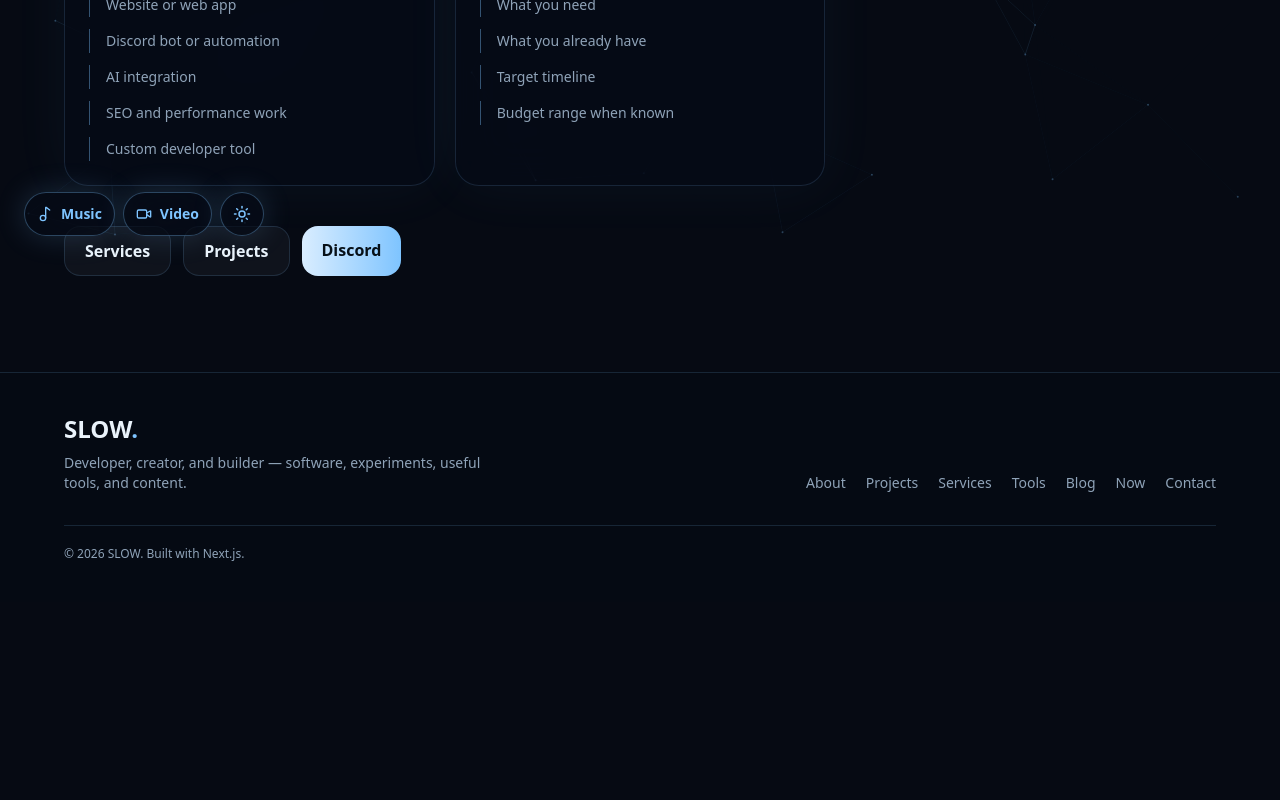
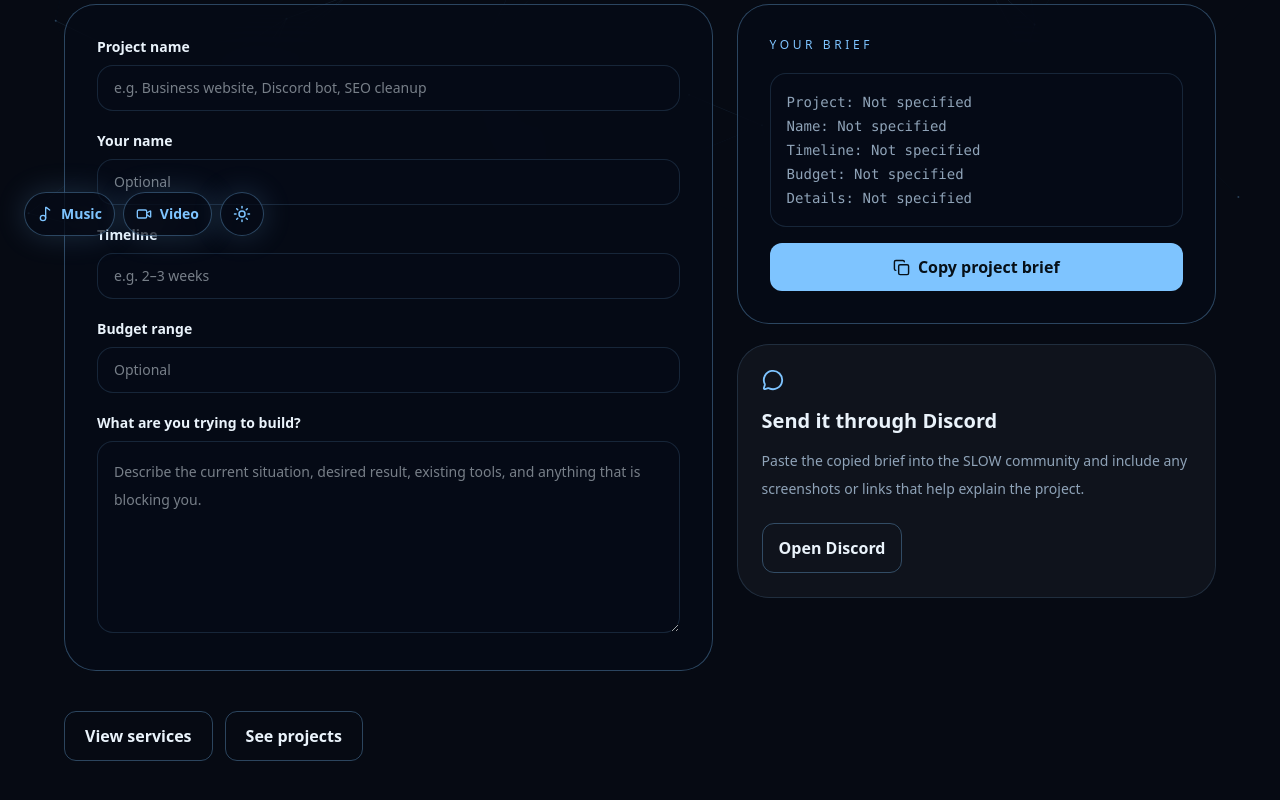
Before and after one commit to SLOW429/personal-site, a Next.js app: page /contact in a window 1280 px wide. Shown: the part 540-1340 px from the top of the page. Before the commit the page ends 1142 px from the top, so only its background shows below. Built offline with nearby package versions, Linux system fonts and the light colour scheme.

Commit message:
build practical project intake page

```diff
--- /dev/null
+++ b/app/contact/page.tsx
@@ -0,0 +1,79 @@
+"use client";
+
+import { useMemo, useState } from "react";
+import type { Metadata } from "next";
+import Link from "next/link";
+import { Check, Copy, MessageCircle } from "lucide-react";
+
+export const metadata: Metadata = {
+  title: "Start a Project",
+  description: "Prepare a clear project brief for SLOW: what you need, timeline, current setup, and budget.",
+  alternates: { canonical: "/contact" },
+};
+
+export default function ContactPage() {
+  const [name, setName] = useState("");
+  const [project, setProject] = useState("");
+  const [timeline, setTimeline] = useState("");
+  const [budget, setBudget] = useState("");
+  const [details, setDetails] = useState("");
+  const [copied, setCopied] = useState(false);
+
+  const brief = useMemo(() => {
+    return [`Project: ${project || "Not specified"}`, `Name: ${name || "Not specified"}`, `Timeline: ${timeline || "Not specified"}`, `Budget: ${budget || "Not specified"}`, `Details: ${details || "Not specified"}`].join("\n");
+  }, [budget, details, name, project, timeline]);
+
+  async function copyBrief() {
+    try {
+      await navigator.clipboard.writeText(brief);
+      setCopied(true);
+      window.setTimeout(() => setCopied(false), 1400);
+    } catch {
+      setCopied(false);
+    }
+  }
+
+  return (
+    <main className="min-h-screen px-5 py-16 md:py-24">
+      <div className="mx-auto max-w-6xl">
+        <header className="max-w-3xl">
+          <p className="text-xs uppercase tracking-[0.35em] text-[var(--gold)]">SLOW / START A PROJECT</p>
+          <h1 className="mt-4 font-display text-5xl font-bold tracking-tight md:text-7xl">Bring the problem. Leave with a clear brief.</h1>
+          <p className="mt-6 text-lg leading-8 text-[var(--muted)]">Fill out the essentials locally in your browser, then copy the brief and send it through the SLOW Discord community. No form submission or tracking is required.</p>
+        </header>
+
+        <div className="mt-12 grid gap-6 lg:grid-cols-[1.15fr_.85fr]">
+          <section className="rounded-[2rem] border border-[var(--card-border-strong)] bg-[var(--card-bg)] p-6 backdrop-blur-xl md:p-8">
+            <div className="grid gap-5">
+              <label className="text-sm font-semibold">Project name<input value={project} onChange={(event) => setProject(event.target.value)} className="mt-2 w-full rounded-2xl border border-[var(--card-border)] bg-[var(--panel-bg-heavy)] px-4 py-3 font-normal outline-none focus:border-[var(--gold)]" placeholder="e.g. Business website, Discord bot, SEO cleanup" /></label>
+              <label className="text-sm font-semibold">Your name<input value={name} onChange={(event) => setName(event.target.value)} className="mt-2 w-full rounded-2xl border border-[var(--card-border)] bg-[var(--panel-bg-heavy)] px-4 py-3 font-normal outline-none focus:border-[var(--gold)]" placeholder="Optional" /></label>
+              <label className="text-sm font-semibold">Timeline<input value={timeline} onChange={(event) => setTimeline(event.target.value)} className="mt-2 w-full rounded-2xl border border-[var(--card-border)] bg-[var(--panel-bg-heavy)] px-4 py-3 font-normal outline-none focus:border-[var(--gold)]" placeholder="e.g. 2–3 weeks" /></label>
+              <label className="text-sm font-semibold">Budget range<input value={budget} onChange={(event) => setBudget(event.target.value)} className="mt-2 w-full rounded-2xl border border-[var(--card-border)] bg-[var(--panel-bg-heavy)] px-4 py-3 font-normal outline-none focus:border-[var(--gold)]" placeholder="Optional" /></label>
+              <label className="text-sm font-semibold">What are you trying to build?<textarea value={details} onChange={(event) => setDetails(event.target.value)} className="mt-2 min-h-48 w-full resize-y rounded-2xl border border-[var(--card-border)] bg-[var(--panel-bg-heavy)] p-4 font-normal leading-7 outline-none focus:border-[var(--gold)]" placeholder="Describe the current situation, desired result, existing tools, and anything that is blocking you." /></label>
+            </div>
+          </section>
+
+          <aside className="space-y-5">
+            <section className="rounded-[2rem] border border-[var(--card-border-strong)] bg-[var(--card-bg)] p-6 backdrop-blur-xl md:p-8">
+              <p className="text-xs uppercase tracking-[0.3em] text-[var(--gold)]">Your brief</p>
+              <pre className="mt-5 max-h-80 overflow-auto whitespace-pre-wrap break-words rounded-2xl border border-[var(--card-border)] bg-[var(--panel-bg-heavy)] p-4 text-sm leading-6 text-[var(--muted)]">{brief}</pre>
+              <button type="button" onClick={copyBrief} className="mt-4 inline-flex w-full items-center justify-center gap-2 rounded-xl bg-[var(--gold)] px-5 py-3 font-semibold text-[#071018]">{copied ? <Check size={17} /> : <Copy size={17} />}{copied ? "Copied" : "Copy project brief"}</button>
+            </section>
+
+            <section className="rounded-[2rem] border border-[var(--card-border)] bg-[var(--card-bg-soft)] p-6">
+              <MessageCircle size={22} className="text-[var(--gold)]" />
+              <h2 className="mt-4 text-xl font-bold">Send it through Discord</h2>
+              <p className="mt-3 text-sm leading-7 text-[var(--muted)]">Paste the copied brief into the SLOW community and include any screenshots or links that help explain the project.</p>
+              <a href="https://discord.gg/MvVxreJXMq" target="_blank" rel="noreferrer" className="mt-5 inline-flex rounded-xl border border-[var(--card-border-strong)] px-4 py-3 font-semibold transition hover:border-[var(--gold)]">Open Discord</a>
+            </section>
+          </aside>
+        </div>
+
+        <div className="mt-10 flex flex-wrap gap-3">
+          <Link href="/services" className="rounded-xl border border-[var(--card-border-strong)] px-5 py-3 font-semibold">View services</Link>
+          <Link href="/projects" className="rounded-xl border border-[var(--card-border-strong)] px-5 py-3 font-semibold">See projects</Link>
+        </div>
+      </div>
+    </main>
+  );
+}
```
